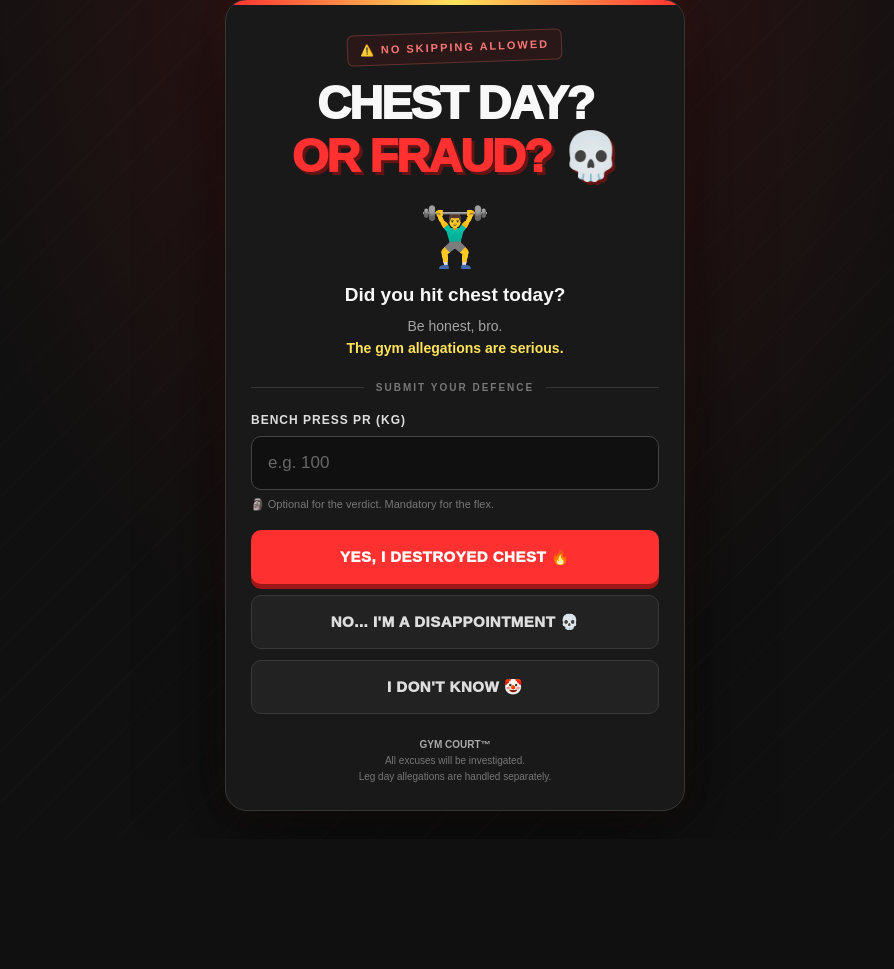
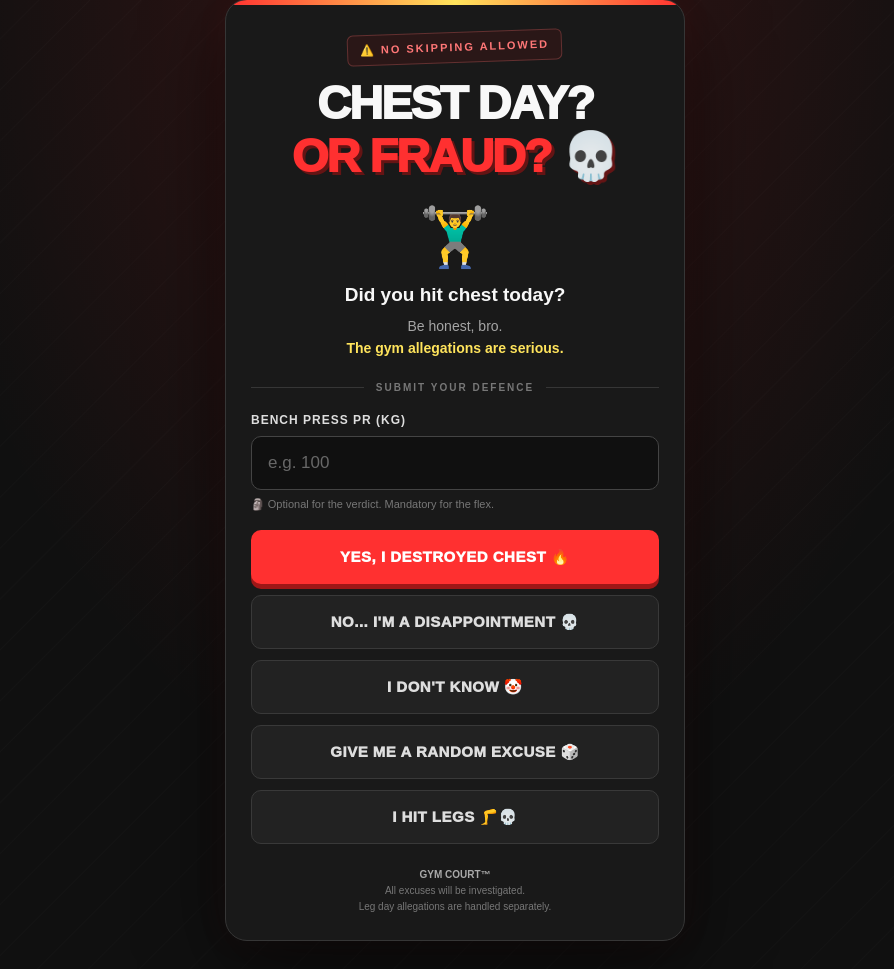
Before and after one commit to Sickofsignup/chest-day, a Flask app: page / in a window 1280 px wide. Shown: the part 29-998 px from the top of the page, without its empty margins (185-1079 px from the left). Before the commit the page ends 840 px from the top, so only its background shows below. Run offline with Flask 3, Linux system fonts and the light colour scheme.

Commit message:
Add buttons for random excuse and leg hit responses

```diff
--- a/templates/index.html
+++ b/templates/index.html
@@ -399,6 +399,27 @@
             >
                 I DON'T KNOW 🤡
             </button>
+
+<button
+    type="submit"
+    name="answer"
+    value="excuse"
+    class="secondary"
+    formnovalidate
+>
+    GIVE ME A RANDOM EXCUSE 🎲
+</button>
+
+<button
+    type="submit"
+    name="answer"
+    value="legs"
+    class="secondary"
+    formnovalidate
+>
+    I HIT LEGS 🦵💀
+</button>
+
         </form>
 
         {% if message %}
```
